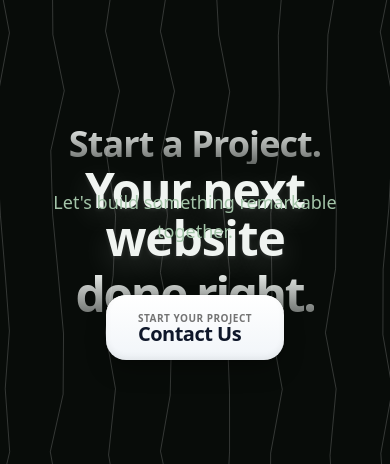
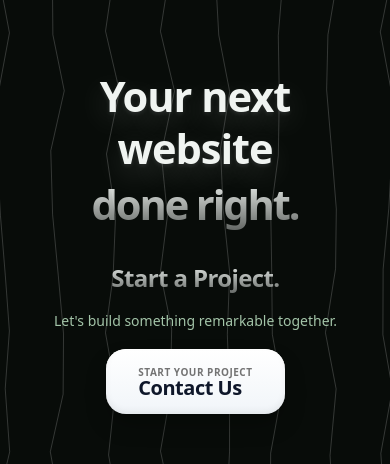
Before and after one commit to Barke-D/VeloLabs, a React (Vite) app: page / in a window 390 px wide. Shown: the part 180-644 px from the top of the page. Built offline with nearby package versions, Linux system fonts and the light colour scheme; no server answers.

Commit message:
Phone glitches fix 4

```diff
--- a/src/components/ui/cinematic-hero.tsx
+++ b/src/components/ui/cinematic-hero.tsx
@@ -188,8 +188,49 @@ export function CinematicHero({
       <Waves className="dotted-surface absolute inset-0 z-0 h-full w-full opacity-60 pointer-events-none" strokeColor="rgba(255, 255, 255, 0.3)" />
       <div className="film-grain" aria-hidden="true" />
 
+      {/* MOBILE LAYOUT: stacked column — hidden on md+ where absolute layers take over */}
+      <div className="md:hidden absolute inset-0 z-10 flex flex-col items-center justify-center text-center px-6 gap-8 pointer-events-auto">
+        {/* Hero taglines */}
+        <div className="hero-text-wrapper flex flex-col items-center gap-1 will-change-transform">
+          <h1 className="text-track gsap-reveal text-3d-matte text-[2.6rem] font-bold tracking-tight leading-tight">
+            {tagline1}
+          </h1>
+          <h1 className="text-days gsap-reveal text-silver-matte text-[2.6rem] font-extrabold tracking-tighter leading-tight">
+            {tagline2}
+          </h1>
+        </div>
+
+        {/* CTA */}
+        <div className="cta-wrapper flex flex-col items-center gap-4 will-change-transform">
+          <h2 className="text-2xl font-bold tracking-tight text-silver-matte">
+            {ctaHeading}
+          </h2>
+          <p className="text-muted-foreground text-sm max-w-xs font-light leading-relaxed">
+            {ctaDescription}
+          </p>
+          <a
+            href="/#contact"
+            onClick={(e) => {
+              const element = document.getElementById('contact');
+              if (element) {
+                e.preventDefault();
+                element.scrollIntoView({ behavior: 'smooth' });
+              }
+            }}
+            aria-label="Let's build something"
+            className="btn-modern-light flex items-center justify-center gap-3 px-8 py-4 rounded-[1.25rem] focus:outline-none focus:ring-2 focus:ring-blue-500 focus:ring-offset-2"
+          >
+            <div className="text-left">
+              <div className="text-[10px] font-bold tracking-wider text-neutral-500 uppercase mb-[-2px]">Start your project</div>
+              <div className="text-xl font-bold leading-none tracking-tight">Contact Us</div>
+            </div>
+          </a>
+        </div>
+      </div>
+
+      {/* DESKTOP LAYERS: hero text + CTA as absolute overlays — hidden on mobile */}
       {/* BACKGROUND LAYER: Hero Texts */}
-      <div className="hero-text-wrapper absolute z-10 flex flex-col items-center justify-center text-center w-screen px-4 will-change-transform">
+      <div className="hero-text-wrapper hidden md:flex absolute z-10 flex-col items-center justify-center text-center w-screen px-4 will-change-transform">
         <h1 className="text-track gsap-reveal text-3d-matte text-5xl md:text-7xl lg:text-[6rem] font-bold tracking-tight mb-2">
           {tagline1}
         </h1>
@@ -199,7 +240,7 @@ export function CinematicHero({
       </div>
 
       {/* BACKGROUND LAYER 2: Tactile CTA Buttons */}
-      <div className="cta-wrapper absolute z-10 flex flex-col items-center justify-center text-center w-screen px-4 gsap-reveal pointer-events-auto will-change-transform">
+      <div className="cta-wrapper hidden md:flex absolute z-10 flex-col items-center justify-center text-center w-screen px-4 gsap-reveal pointer-events-auto will-change-transform">
         <h2 className="text-4xl md:text-6xl lg:text-7xl font-bold mb-6 tracking-tight text-silver-matte">
           {ctaHeading}
         </h2>
```
